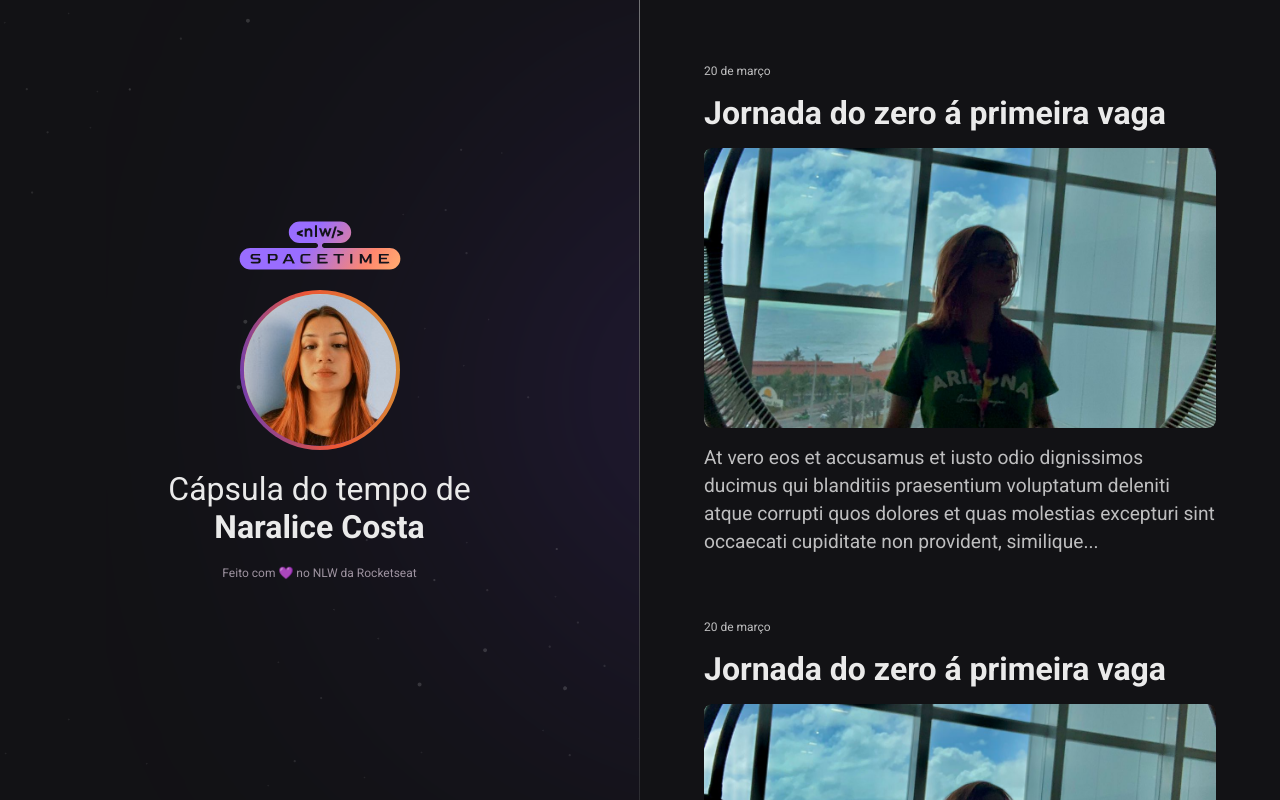
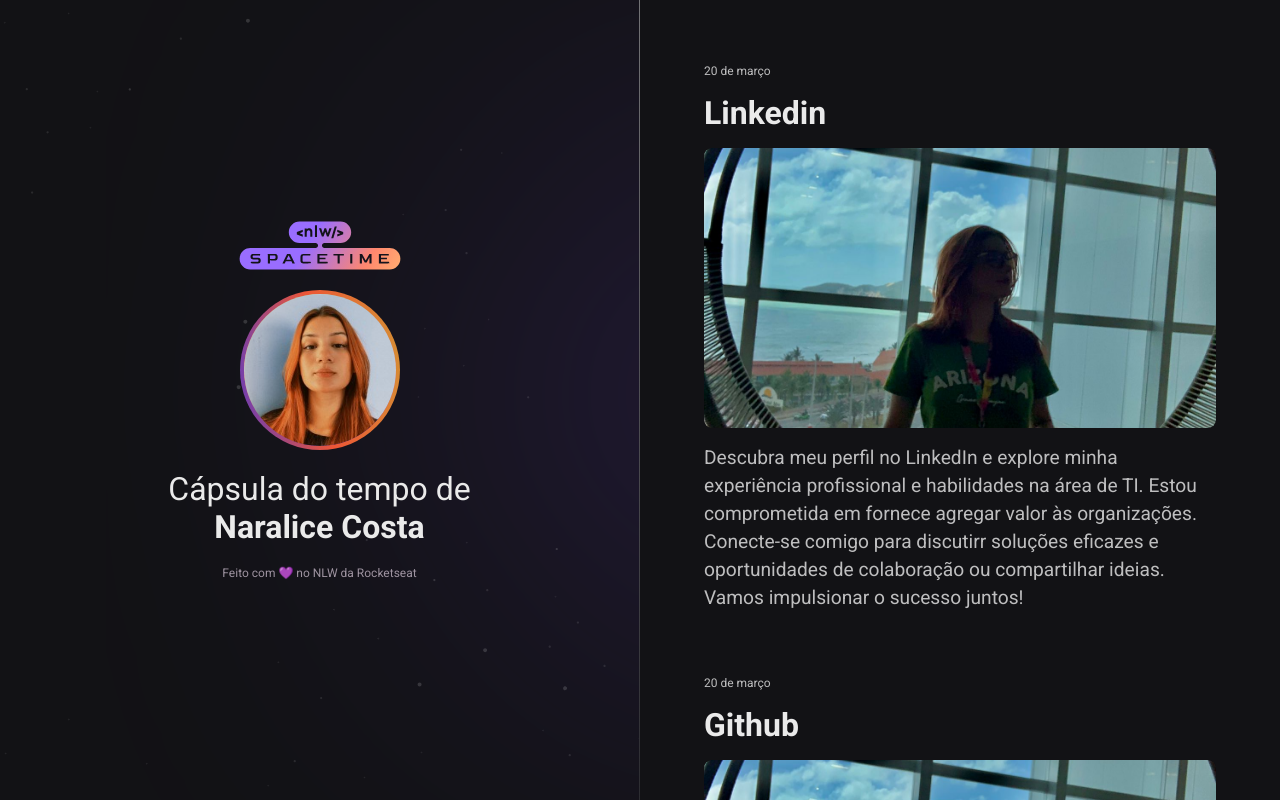
Before and after one commit to naralicecosta/nlw-spacetime, a plain HTML site: page index.html in a window 1280 px wide. Drawn offline with Linux system fonts and the light colour scheme; a web font is replaced by a local one.

Commit message:
alteração no html

```diff
--- a/index.html
+++ b/index.html
@@ -40,7 +40,7 @@
         <!--classes são usadas para quando quisermos aproveita-la em mais de um momento-->
         <!--tag que deixa o texto pequeno -->
         <small>20 de março</small>
-        <h1>Jornada do zero á primeira vaga</h1>
+        <h1>Linkedin</h1>
         <div>
           <img
             src="assets/cadeiraredonda.png"
@@ -48,21 +48,22 @@
           />
         </div>
         <p>
-          At vero eos et accusamus et iusto odio dignissimos ducimus qui
-          blanditiis praesentium voluptatum deleniti atque corrupti quos dolores
-          et quas molestias excepturi sint occaecati cupiditate non provident,
-          similique...
+          Descubra meu perfil no LinkedIn e explore minha experiência
+          profissional e habilidades na área de TI. Estou comprometida em
+          fornece agregar valor às organizações. Conecte-se comigo para
+          discutirr soluções eficazes e oportunidades de colaboração ou
+          compartilhar ideias. Vamos impulsionar o sucesso juntos!
         </p>
       </a>
       <a
-        href="https://www.linkedin.com/in/naralice-costa-81a796201/"
+        href="https://github.com/naralicecosta"
         target="_blank"
         class="memory"
       >
         <!--classes são usadas para quando quisermos aproveita-la em mais de um momento-->
         <!--tag que deixa o texto pequeno -->
         <small>20 de março</small>
-        <h1>Jornada do zero á primeira vaga</h1>
+        <h1>Github</h1>
         <div>
           <img
             src="assets/cadeiraredonda.png"
@@ -71,21 +72,22 @@
           />
         </div>
         <p>
-          At vero eos et accusamus et iusto odio dignissimos ducimus qui
-          blanditiis praesentium voluptatum deleniti atque corrupti quos dolores
-          et quas molestias excepturi sint occaecati cupiditate non provident,
-          similique...
+          Explore meu perfil no GitHub e descubra meus projetos e contribuições
+          na área de TI. Com uma paixão pela programação, compartilho soluções
+          inovadoras e colaboro em projetos de código aberto. Conecte-se comigo
+          para discutir colaborações ou conhecer mais sobre meu trabalho. Vamos
+          criar algo incrível juntos!
         </p>
       </a>
       <a
-        href="https://www.linkedin.com/in/naralice-costa-81a796201/"
+        href="https://www.instagram.com/vnara9/"
         target="_blank"
         class="memory"
       >
         <!--classes são usadas para quando quisermos aproveita-la em mais de um momento-->
         <!--tag que deixa o texto pequeno -->
         <small>20 de março</small>
-        <h1>Jornada do zero á primeira vaga</h1>
+        <h1>Instagram</h1>
         <div>
           <img
             src="assets/cadeiraredonda.png"
@@ -93,10 +95,11 @@
           />
         </div>
         <p>
-          At vero eos et accusamus et iusto odio dignissimos ducimus qui
-          blanditiis praesentium voluptatum deleniti atque corrupti quos dolores
-          et quas molestias excepturi sint occaecati cupiditate non provident,
-          similique...
+          Descubra meu mundo através do meu perfil no Instagram. Compartilho
+          minha paixão por livros, lugares e capturo momentos especiais da minha
+          vida. Conecte-se comigo para acompanhar minhas aventuras, inspirações
+          e também conversar por lá. Vamos criar uma conexão e compartilhar
+          momentos incríveis juntos!
         </p>
       </a>
     </nav>
```
